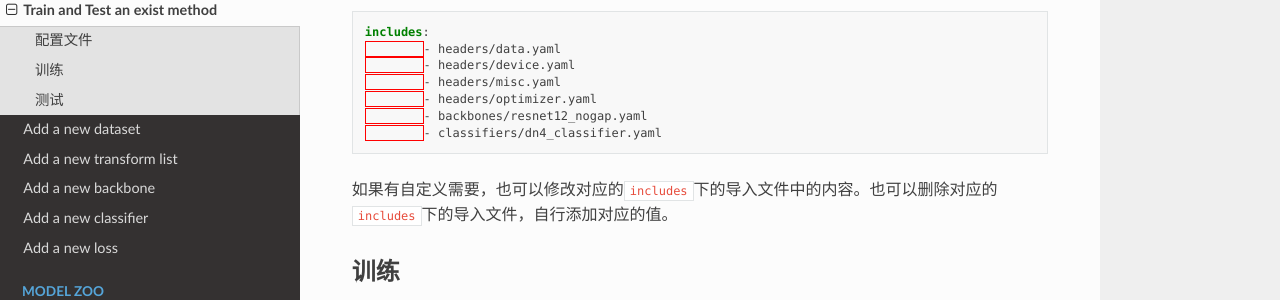
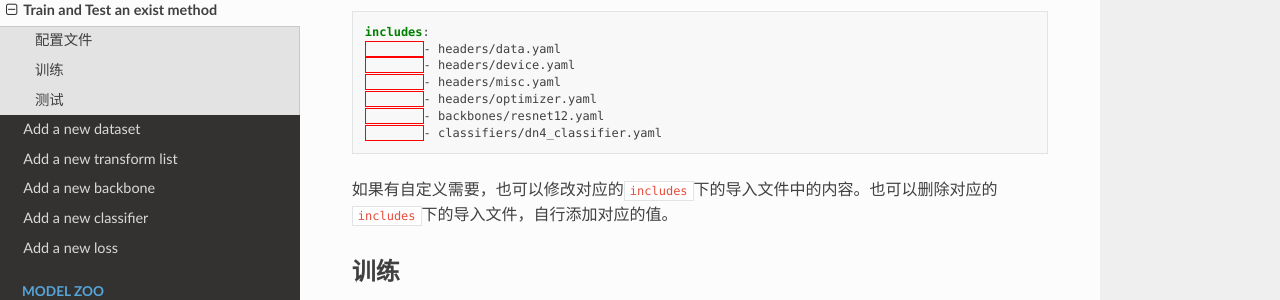
Before and after one commit to RL-VIG/LibFewShot, a Sphinx documentation site: the page built from docs/tutorials/t1-train_and_test_exist_methods.md, in a window 1280 px wide and 900 px high. Shown: the part 335-635 px from the top of the window. Built offline with Sphinx 7.4.7 and the Read the Docs theme 2.0.0, drawn with Linux system fonts in a browser that asks for light colours.

Commit message:
Update t1-train_and_test_exist_methods.md

````diff
--- a/docs/tutorials/t1-train_and_test_exist_methods.md
+++ b/docs/tutorials/t1-train_and_test_exist_methods.md
@@ -12,7 +12,7 @@ includes:
 	- headers/device.yaml
 	- headers/misc.yaml
 	- headers/optimizer.yaml
-	- backbones/resnet12_nogap.yaml
+	- backbones/resnet12.yaml
 	- classifiers/dn4_classifier.yaml
 ```
 
````
